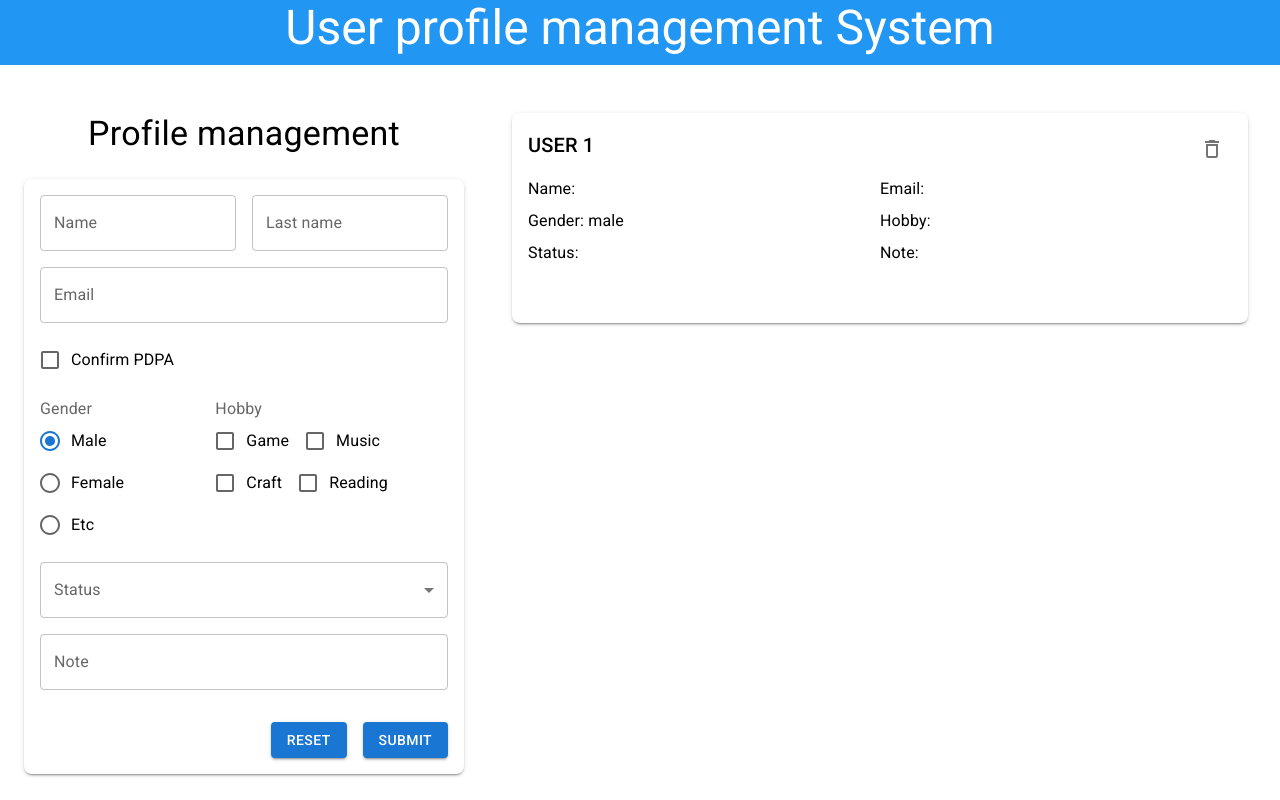
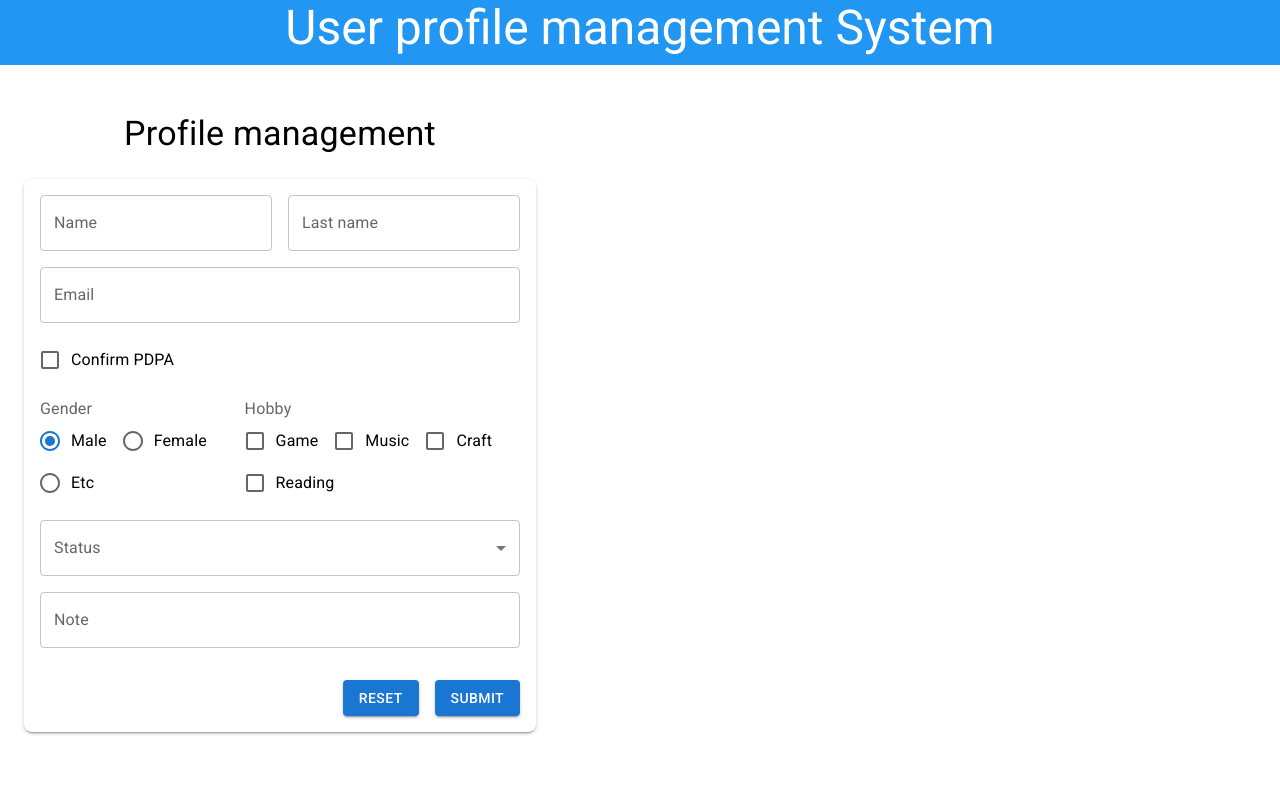
Before and after one commit to peem-peeranat/foxbith-form, a Next.js app: page / in a window 1280 px wide. Built offline with nearby package versions, Linux system fonts and the light colour scheme.

Commit message:
update func
func add , delete , reset

```diff
--- a/pages/index.tsx
+++ b/pages/index.tsx
@@ -23,8 +23,25 @@ import "@fontsource/roboto/400.css";
 import "@fontsource/roboto/500.css";
 import "@fontsource/roboto/700.css";
 
+// กำหนด type ให้ข้อมูล
+interface FormData {
+  firstName: string;
+  lastName: string;
+  email: string;
+  gender: string;
+  hobby: string[];
+  status: string;
+  note: string;
+  ConfirmPDPA: string;
+}
+
 export default function Home() {
-  const [form, setForm] = useState({
+  // ค่า เริ่มต้นของ hobby
+  const [hobby, setHobby] = useState<string[]>([]);
+  // --------------------------------------------------------------------------------------------------
+  // Func ปุ่มReset เป็นค่าเริ่มต้น
+  const handleReset = () => {
+    setForm({
       firstName: "",
       lastName: "",
       email: "",
@@ -34,38 +51,59 @@ export default function Home() {
       note: "",
       ConfirmPDPA: "",
     });
-
-  // สำหรับการอัพเดทข้อมูลภายใน type input
+    setHobby([]);
+  };
+  // --------------------------------------------------------------------------------------------------
+  // ค่า เริ่มต้นของ form ทั่วไป
+  const [form, setForm] = useState<FormData>({
+    firstName: "",
+    lastName: "",
+    email: "",
+    gender: "male",
+    hobby: [],
+    status: "",
+    note: "",
+    ConfirmPDPA: "",
+  });
+  // --------------------------------------------------------------------------------------------------
+  // Func สำหรับ Form ทั่วไป
   const handleOnChange = (event: React.ChangeEvent<HTMLInputElement>) => {
     const { name, value } = event.target;
     setForm(prevState => {
       return { ...prevState, [name]: value };
     });
   };
+  // --------------------------------------------------------------------------------------------------
+  // Func สำหรับ Hobby
+  const handleFormChange = (event: React.ChangeEvent<HTMLInputElement>) => {
+    const value = event.target.value;
+    const updatedHobby = [...hobby];
 
-  // สำหรับการอัพเดทข้อมูลภายใน type checkbox
-  const [skills, setSkills] = useState<string[]>([]);
-  const handleFormChange = (event: React.ChangeEvent<HTMLInputElement>) => {
-    const index = skills.indexOf(event.target.value);
-    if (index === -1) {
-      setSkills([...skills, event.target.value]);
+    if (!updatedHobby.includes(value)) {
+      updatedHobby.push(value);
     } else {
-      setSkills(skills.filter(skill => skill !== event.target.value));
+      updatedHobby.splice(updatedHobby.indexOf(value), 1);
     }
+    setHobby(updatedHobby);
+    setForm(prevState => ({
+      ...prevState,
+      hobby: updatedHobby,
+    }));
   };
-
-  // สำหรับการอัพเดทข้อมูลภายใน type select
-  const handleSelectChange = (event: React.SelectChangeEvent<HTMLInputElement>) => {
-    const { name, value } = event.target;
-    setForm(prevState => {
-      return { ...prevState, [name]: value };
-    });
-  };
-
-  // สำหรับการรับข้อมูล
+  // --------------------------------------------------------------------------------------------------
+  // Func ของปุ่ม Submit ที่มีไว้สำหรับดึงข้อมูลจากformเข้า submittedData แล้วก็เรียกใช้ Func Reset ค่าฟอร์มอีกรอบ
+  const [submittedForm, setSubmittedForm] = useState<FormData[]>([]);
   const handleOnSubmit = (event: React.FormEvent<HTMLFormElement>) => {
     event.preventDefault();
-    console.log(form);
+    setSubmittedForm([...submittedForm, form]);
+    handleReset();
+  };
+  // --------------------------------------------------------------------------------------------------
+  // Func สำหรับลบข้อมูลที่ถูกกด Submit ด้านข้าง
+  const handleDelete = (index: number) => {
+    const updatedForm = [...submittedForm];
+    updatedForm.splice(index, 1);
+    setSubmittedForm(updatedForm);
   };
 
   return (
@@ -132,13 +170,23 @@ export default function Home() {
                 type="text"
                 onChange={handleOnChange}
               />
+              {/* เขียน Func ของ PDPA แยก */}
               <FormControlLabel
                 name="ConfirmPDPA"
-                value="Confirm"
-                control={<Checkbox />}
+                control={
+                  <Checkbox
+                    checked={form.ConfirmPDPA === "Confirm"}
+                    onChange={event => {
+                      const { checked } = event.target;
+                      setForm(prevState => ({
+                        ...prevState,
+                        ConfirmPDPA: checked ? "Confirm" : "",
+                      }));
+                    }}
+                  />
+                }
                 label="Confirm PDPA"
                 labelPlacement="end"
-                onChange={handleOnChange}
               />
               <Box sx={{ display: "flex", flexDirection: "row", gap: 2 }}>
                 <FormControl>
@@ -160,44 +208,44 @@ export default function Home() {
                   <FormGroup aria-label="position" row>
                     <FormControlLabel
                       name="hobby"
-                      value={form.hobby}
+                      value="Game"
                       label="Game"
                       control={
                         <Checkbox
-                          checked={skills.includes("Game")}
+                          checked={hobby.includes("Game")}
                           onChange={handleFormChange}
                         />
                       }
                     />
                     <FormControlLabel
                       name="hobby"
-                      value={form.hobby}
+                      value="Music"
                       label="Music"
                       control={
                         <Checkbox
-                          checked={skills.includes("Music")}
+                          checked={hobby.includes("Music")}
                           onChange={handleFormChange}
                         />
                       }
                     />
                     <FormControlLabel
                       name="hobby"
-                      value={form.hobby}
+                      value="Craft"
                       label="Craft"
                       control={
                         <Checkbox
-                          checked={skills.includes("Craft")}
+                          checked={hobby.includes("Craft")}
                           onChange={handleFormChange}
                         />
                       }
                     />
                     <FormControlLabel
                       name="hobby"
-                      value={form.hobby}
+                      value="Reading"
                       label="Reading"
                       control={
                         <Checkbox
-                          checked={skills.includes("Reading")}
+                          checked={hobby.includes("Reading")}
                           onChange={handleFormChange}
                         />
                       }
@@ -211,7 +259,7 @@ export default function Home() {
                   value={form.status}
                   label="Status"
                   name="status"
-                  onChange={handleSelectChange}>
+                  onChange={handleOnChange}>
                   <MenuItem value={"Single"}>Single</MenuItem>
                   <MenuItem value={"Married"}>Married</MenuItem>
                   <MenuItem value={"Divorce"}>Divorce</MenuItem>
@@ -233,7 +281,9 @@ export default function Home() {
                   justifyContent: "flex-end",
                   mt: 2,
                 }}>
-                <Button variant="contained">RESET</Button>
+                <Button variant="contained" onClick={handleReset}>
+                  RESET
+                </Button>
                 <Button variant="contained" type="submit">
                   SUBMIT
                 </Button>
@@ -242,8 +292,15 @@ export default function Home() {
           </form>
         </Box>
         {/* ------------------------------------------------------------------------------------------------------------------------------------------------------------------------------------------------------------------------------------ */}
-
         <Box
+          sx={{
+            display: "flex",
+            flexDirection: "column",
+            gap: 3,
+          }}>
+          {submittedForm.map((data, index) => (
+            <Box
+              key={index}
               sx={{
                 display: "flex",
                 flexDirection: "column",
@@ -257,7 +314,7 @@ export default function Home() {
                   borderRadius: 2,
                   boxShadow: 2,
                   p: 2,
-              width: "55vw",
+                  width: "53vw",
                   height: "178px",
                   mr: 4,
                 }}>
@@ -268,8 +325,8 @@ export default function Home() {
                     flexDirection: "row",
                     justifyContent: "space-between",
                   }}>
-              <Typography variant="h6">USER 1</Typography>
-              <IconButton aria-label="delete">
+                  <Typography variant="h6"> USER {index + 1} </Typography>
+                  <IconButton aria-label="delete" onClick={() => handleDelete(index)}>
                     <DeleteOutlineIcon />
                   </IconButton>
                 </Box>
@@ -282,13 +339,15 @@ export default function Home() {
                     sx={{
                       width: "50%",
                     }}>
-                <Typography>Name: {form.firstName + " " + form.lastName}</Typography>
+                    <Typography>
+                      Name: {data.firstName} {data.lastName}
+                    </Typography>
                   </Box>
                   <Box
                     sx={{
                       width: "50%",
                     }}>
-                <Typography>Email: {form.email}</Typography>
+                    <Typography>Email: {data.email}</Typography>
                   </Box>
                 </Box>
                 <Box
@@ -300,13 +359,13 @@ export default function Home() {
                     sx={{
                       width: "50%",
                     }}>
-                <Typography>Gender: {form.gender}</Typography>
+                    <Typography>Gender: {data.gender}</Typography>
                   </Box>
                   <Box
                     sx={{
                       width: "50%",
                     }}>
-                <Typography>Hobby: {form.hobby}</Typography>
+                    <Typography>Hobby: {data.hobby.join(" , ")}</Typography>
                   </Box>
                 </Box>
                 <Box
@@ -318,16 +377,26 @@ export default function Home() {
                     sx={{
                       width: "50%",
                     }}>
-                <Typography>Status: {form.status}</Typography>
+                    <Typography>Status: {data.status}</Typography>
                   </Box>
                   <Box
                     sx={{
                       width: "50%",
                     }}>
-                <Typography>Note: {form.note}</Typography>
+                    <Typography>Note: {data.note}</Typography>
                   </Box>
                 </Box>
+                <FormControlLabel
+                  disabled
+                  name="ConfirmPDPA"
+                  value="Confirm"
+                  control={<Checkbox checked={data.ConfirmPDPA === "Confirm"} />}
+                  label="Confirm PDPA"
+                  labelPlacement="end"
+                />
               </Box>
+            </Box>
+          ))}
         </Box>
       </Box>
     </>
```
Lines whose indentation alone changed are shown as unchanged.
